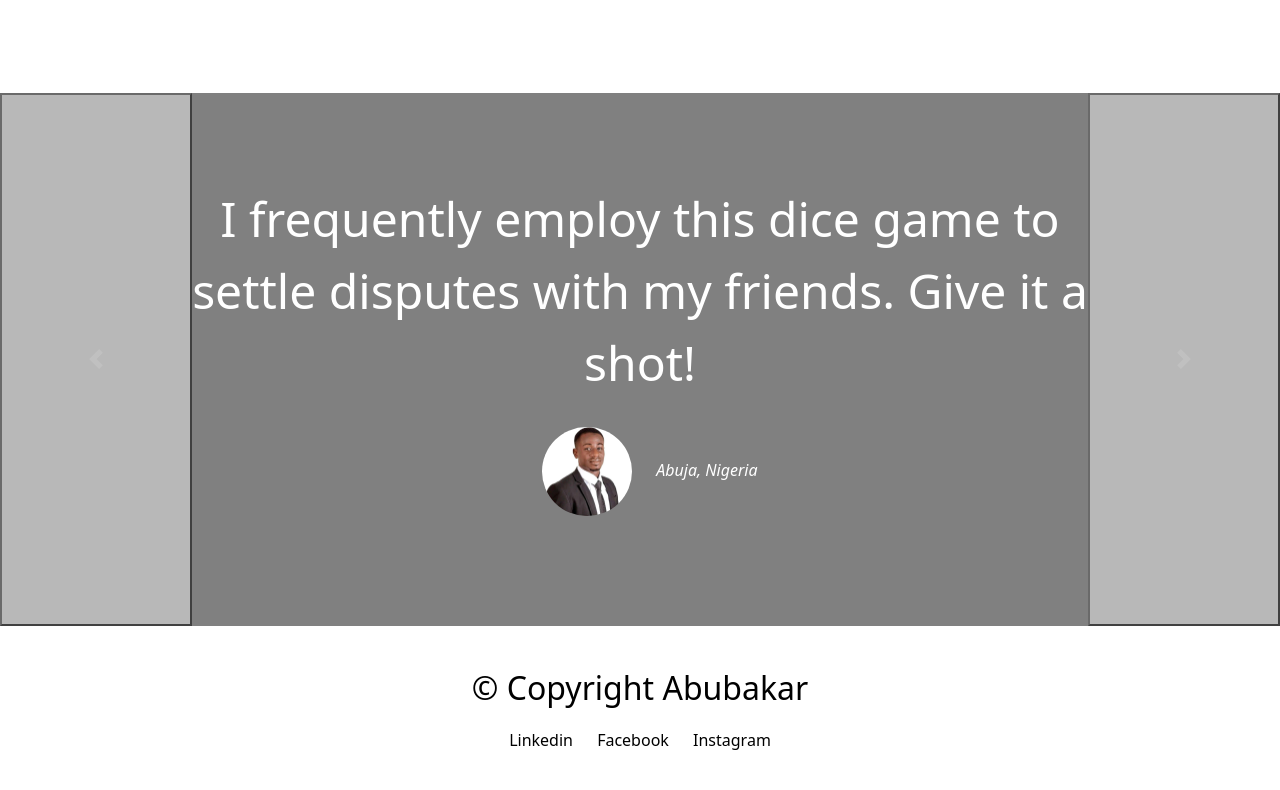
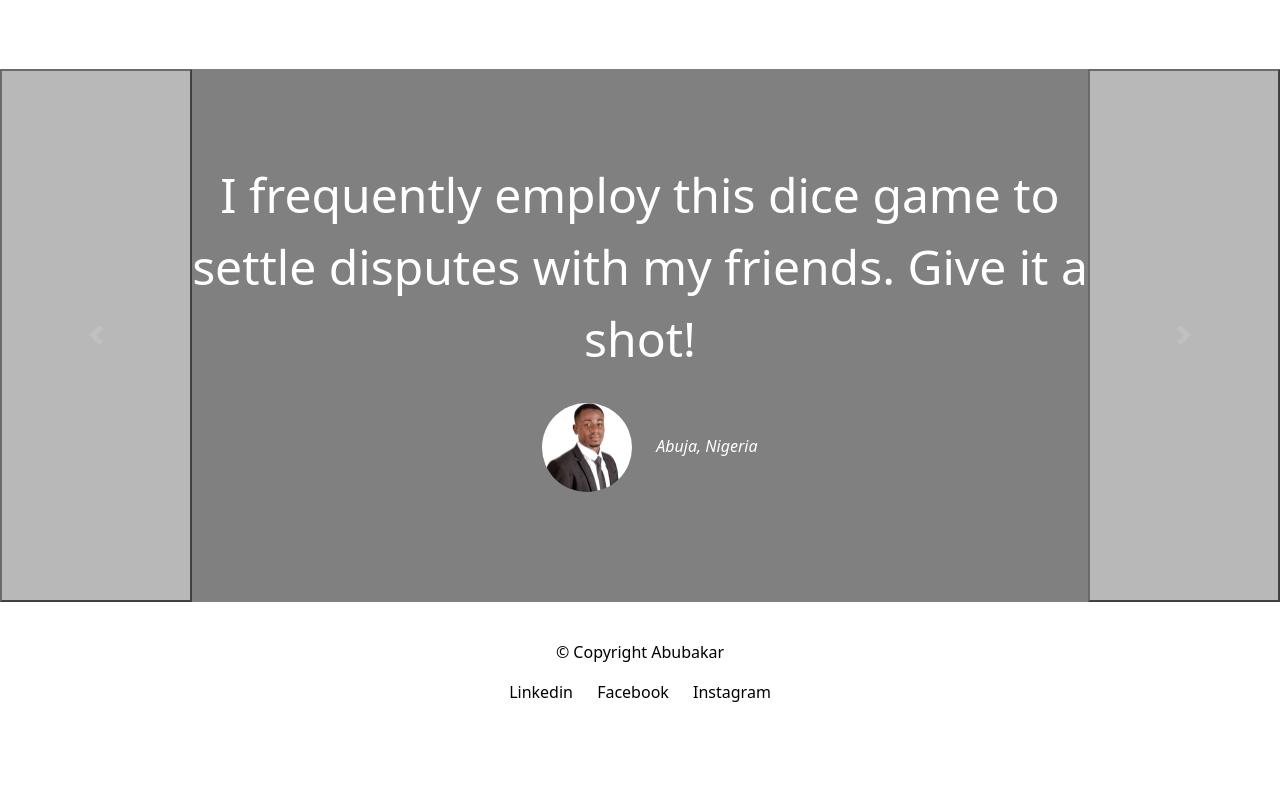
Before and after one commit to DonMalenko/diceGame, a plain HTML site: page index.html in a window 1280 px wide. Shown: the part 1161-1951 px from the top of the page. After the commit the page ends 1903 px from the top, so only its background shows below. Drawn offline with nearby package versions, Linux system fonts and the light colour scheme.

Commit message:
Update styles.css

```diff
--- a/styles.css
+++ b/styles.css
@@ -19,9 +19,6 @@ h3 {
   font-size: 2.5rem;
 }
 
-p {
-  font-size: 2rem;
-}
 /*Heading section*/
 
 #home .container-fluid {
```
